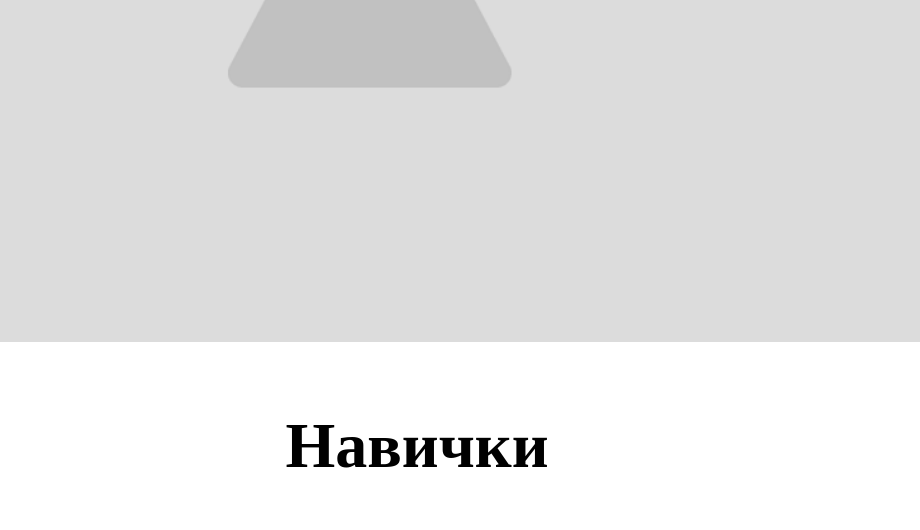
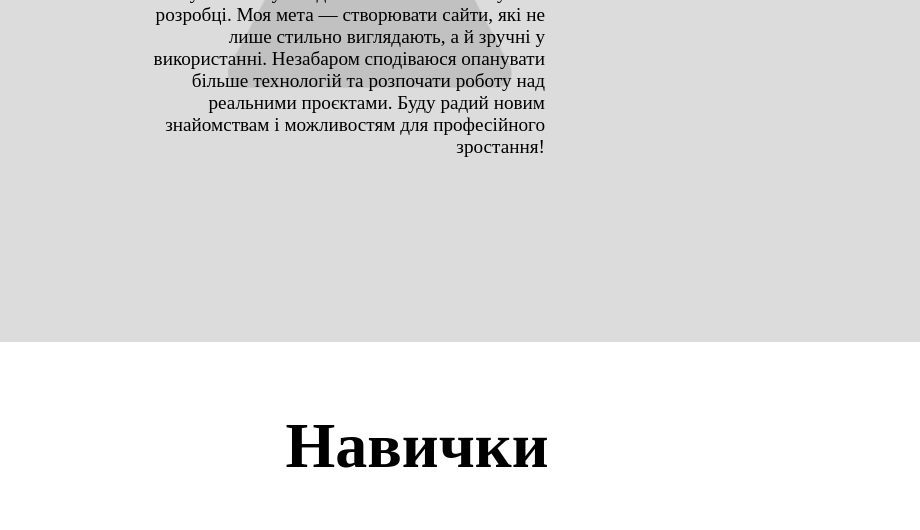
Before and after one commit to mycolaCH1912/pottfolio-website, a plain HTML site: page index.html in a window 1280 px wide. Shown: the part 458-988 px from the top of the page, without its empty margins (223-1143 px from the left). Drawn offline with Linux system fonts and the light colour scheme.

Commit message:
fonish project

```diff
--- a/index.html
+++ b/index.html
@@ -10,6 +10,11 @@
     <header>
         <div class="header_left">
             <h1>Mycola Chernii</h1>
+            <div class="bio">
+                <p>Привіт! Я — початківець веб-розробник, вивчаю HTML, CSS та JavaScript. Захоплююся створенням інтерактивних і красивих веб-сторінок. Постійно вчуся новому та вдосконалюю навички у веб-розробці. Моя мета — створювати сайти, які не лише стильно виглядають, а й зручні у використанні.
+
+                    Незабаром сподіваюся опанувати більше технологій та розпочати роботу над реальними проєктами. Буду радий новим знайомствам і можливостям для професійного зростання!</p>
+            </div>
         </div>
         <div class="header_right">
             <div class="header_btn">
```
